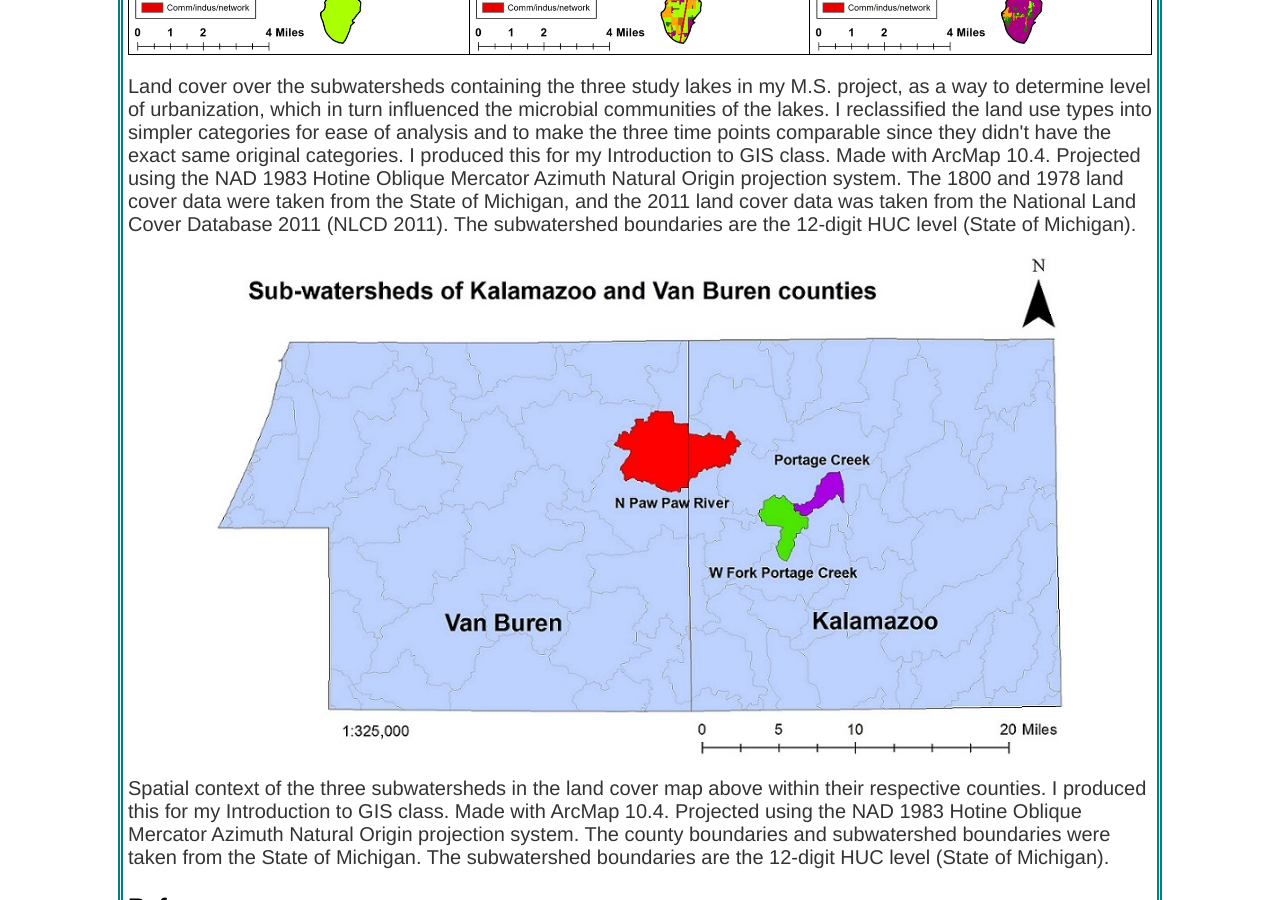
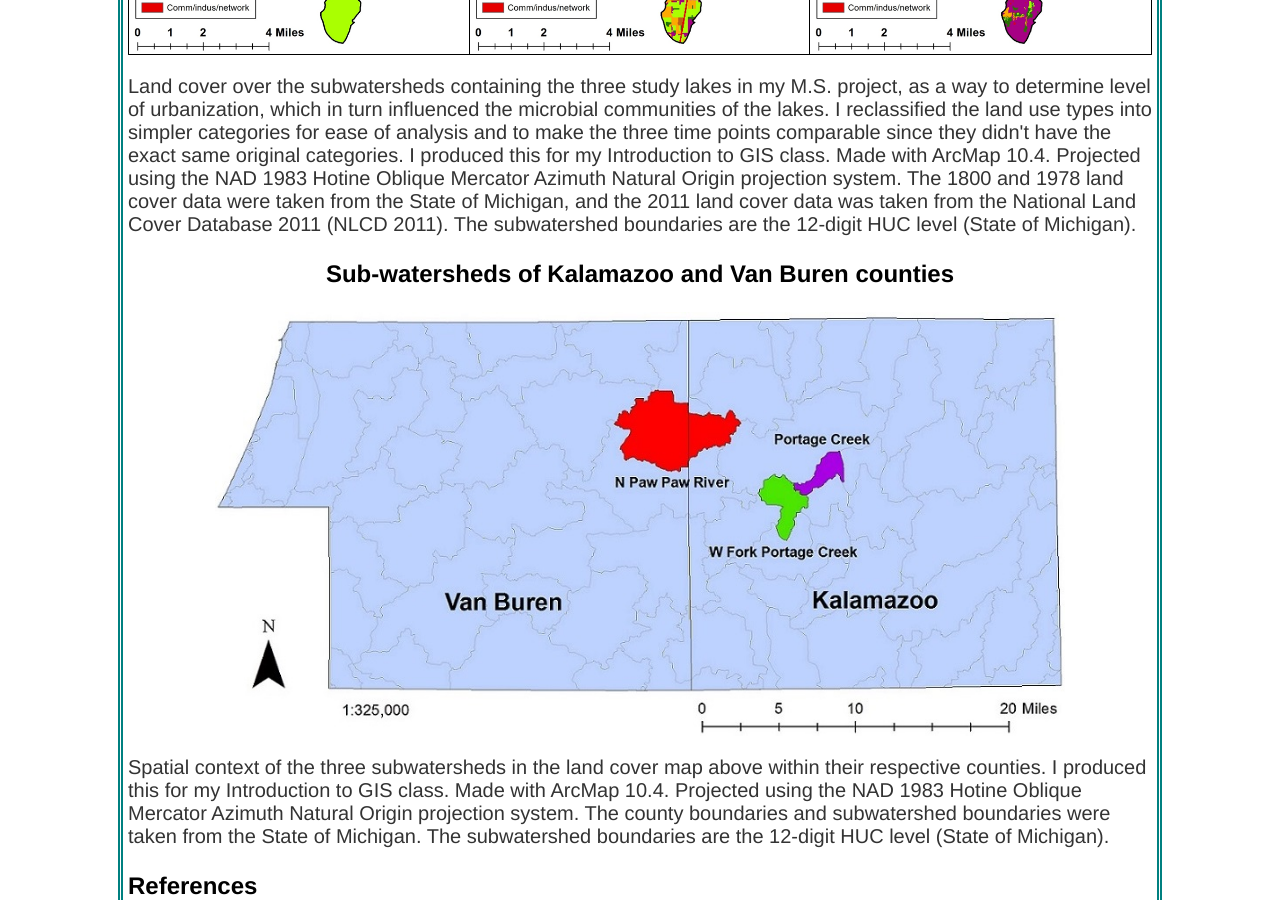
Before and after one commit to EISprague/EISprague.github.io, a Jekyll site: the page index.html, which Jekyll copies as it is, in a window 1280 px wide and 900 px high, scrolled down 1363 px. Built offline with Jekyll 4.4.1, drawn with Linux system fonts in a browser that asks for light colours.

Commit message:
Made 2 county map better

```diff
--- a/index.html
+++ b/index.html
@@ -35,6 +35,7 @@
 	<p class="map-caption">Land cover over the subwatersheds containing the three study lakes in my M.S. project, as a way to determine level of urbanization, which in turn influenced the microbial communities of the lakes. I reclassified the land use types into simpler categories for ease of analysis and to make the three time points comparable since they didn't have the exact same original categories. I produced this for my Introduction to GIS class. Made with ArcMap 10.4. Projected using the NAD 1983 Hotine Oblique Mercator Azimuth Natural Origin projection system. The 1800 and 1978 land cover data were taken from the State of Michigan, and the 2011 land cover data was taken from the National Land Cover Database 2011 (NLCD 2011). The subwatershed boundaries are the 12-digit HUC level (State of Michigan).</p>
 </div>
 <div id="twocounties" class="map-w-caption">
+	<h3>Sub-watersheds of Kalamazoo and Van Buren counties</h3>
 	<img class="map" src="./maps/Both counties.jpg" alt="Watersheds in counties">
 	<p class="map-caption">Spatial context of the three subwatersheds in the land cover map above within their respective counties. I produced this for my Introduction to GIS class. Made with ArcMap 10.4. Projected using the NAD 1983 Hotine Oblique Mercator Azimuth Natural Origin projection system. The county boundaries and subwatershed boundaries were taken from the State of Michigan. The subwatershed boundaries are the 12-digit HUC level (State of Michigan).</p>
 </div>
```
Also changed, not shown: maps/Both counties.jpg.
